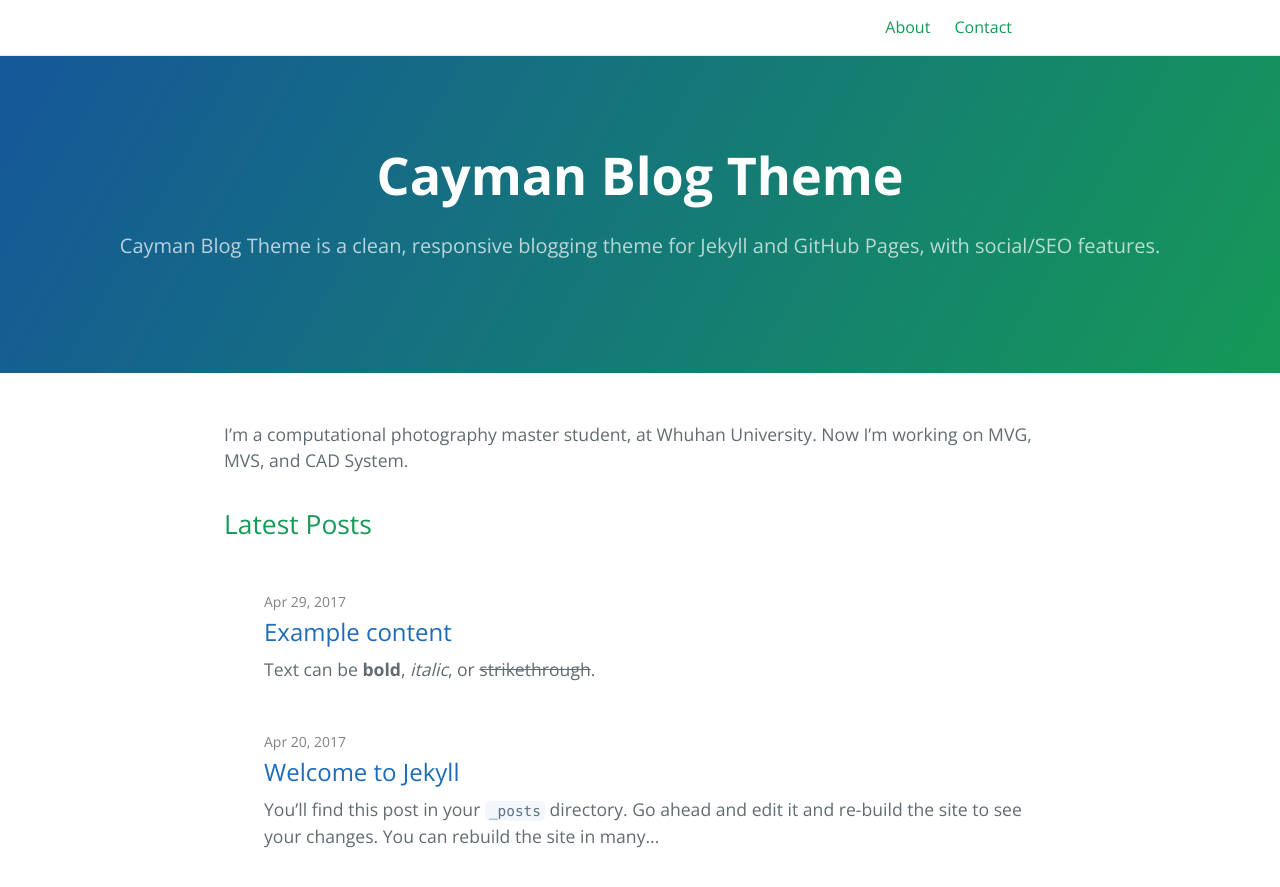
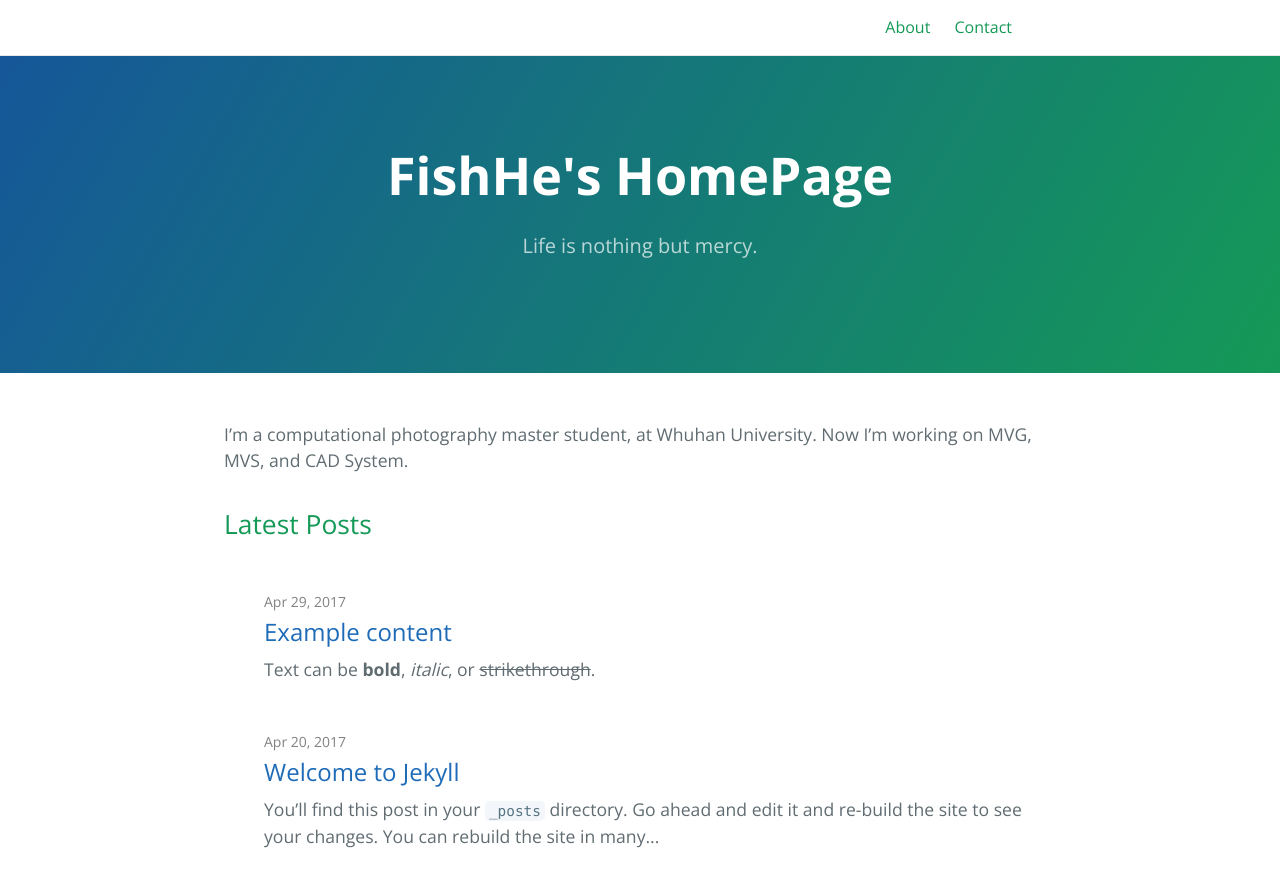
Before and after one commit to FishHe/FishHe.GitHub.IO, a Jekyll site: the page built from index.md, in a window 1280 px wide and 900 px high. Shown: the top 887 px of the window. Built offline with Jekyll 4.4.1, drawn with Linux system fonts in a browser that asks for light colours.

Commit message:
20181026

```diff
--- a/_config.yml
+++ b/_config.yml
@@ -1,6 +1,6 @@
-title: Cayman Blog Theme
-description: Cayman Blog Theme is a clean, responsive blogging theme for Jekyll and GitHub Pages, with social/SEO features.
-show_downloads: true
+title: FishHe's HomePage
+description: Life is nothing but mercy.
+show_downloads: false
 
 baseurl: "" # change this to the subpath of your site, e.g. /blog. Leave it empty if you don't need it.
 url: "https://fishhe.github.io" # change this to the base hostname & protocol for your site
@@ -14,7 +14,7 @@ cayman-blog:
 theme: # leave it empty
 
 # social
-author: "Lore Pirri"
+author: "Fish He"
 image: /thumbnail-jumbo.png
 twitter:
   username: fishhe
```
